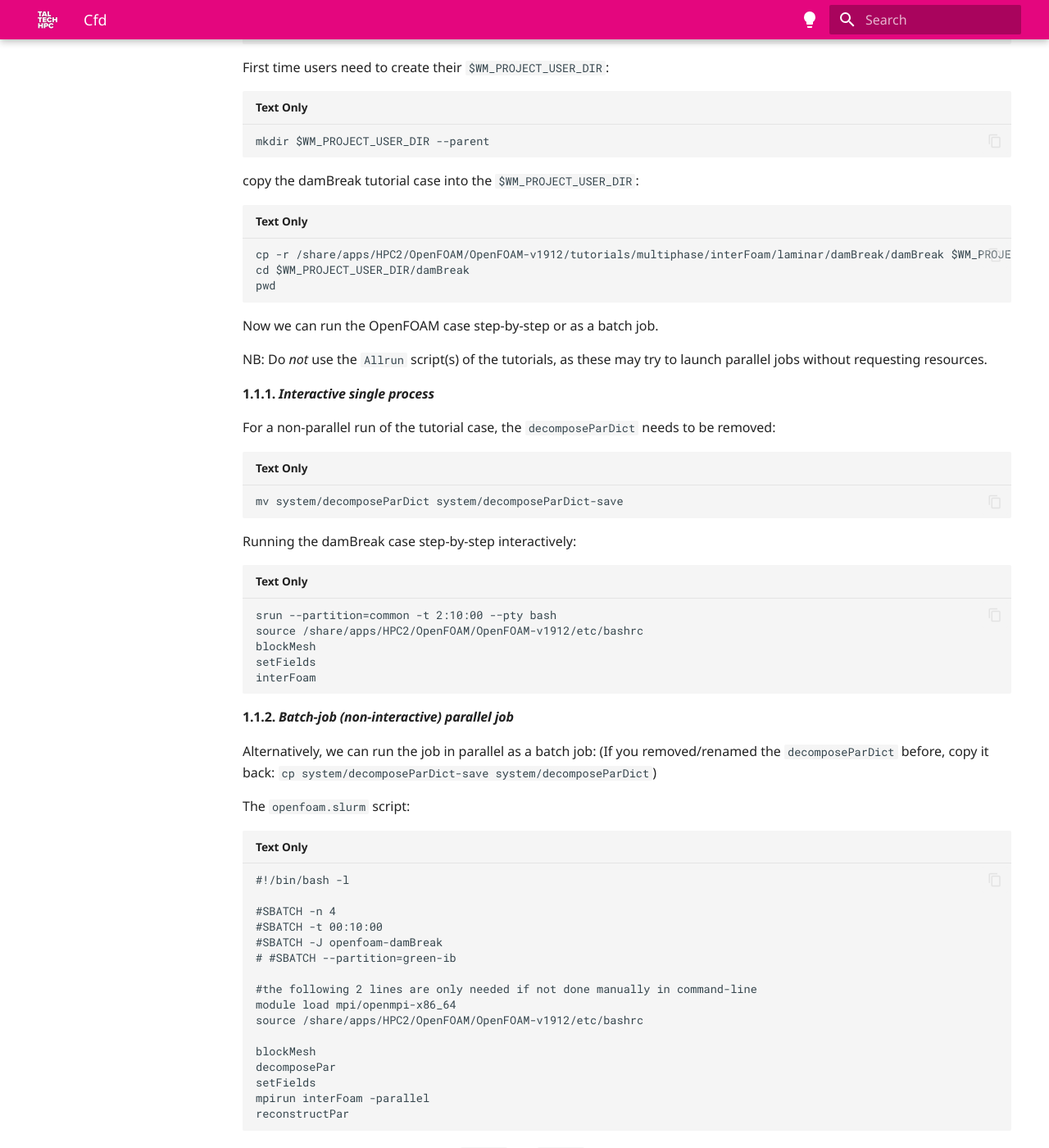
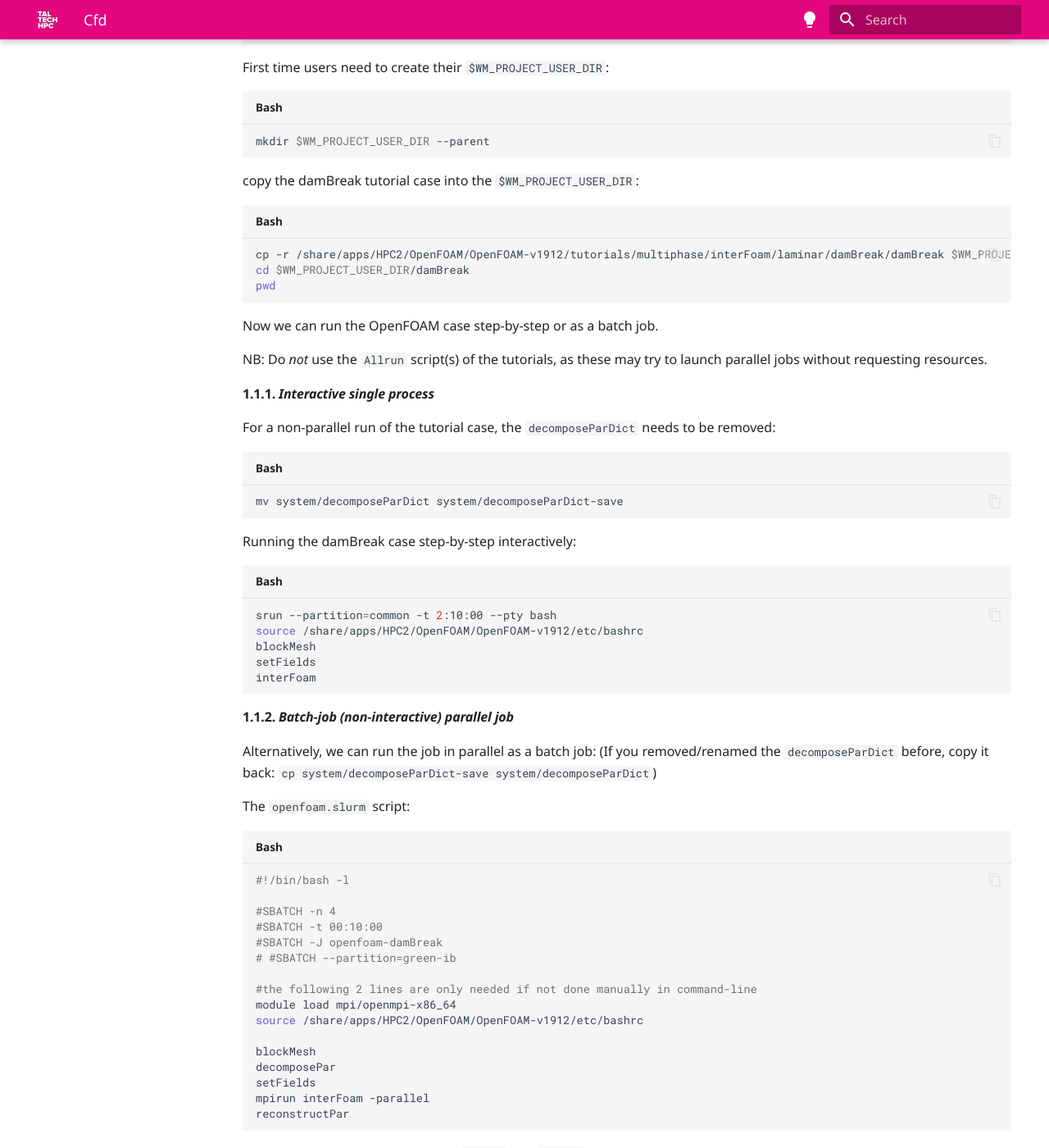
Before and after one commit to TalTech-HPC-Centre/user-guides-source, an MkDocs documentation site: the page built from docs/cfd.md, in a window 1280 px wide and 1400 px high, scrolled down 835 px. Shown: the whole window at 82% size. Built offline with MkDocs 1.6.1 and Material for MkDocs 9.7.7, drawn with Linux system fonts in a browser that asks for light colours; comment, search, counter and statistics services are not loaded; some of the changed text lies outside the part shown.

Commit message:
cfd.md 	modified:   docs/cfd.md

````diff
--- a/docs/cfd.md
+++ b/docs/cfd.md
@@ -21,18 +21,24 @@ The following software is under consideration:
 
 For the example we will use one of the tutorial cases.
 
-    module load mpi/openmpi-x86_64
-    source /share/apps/HPC2/OpenFOAM/OpenFOAM-v1912/etc/bashrc
+```bash
+module load mpi/openmpi-x86_64
+source /share/apps/HPC2/OpenFOAM/OpenFOAM-v1912/etc/bashrc
+```
 
 First time users need to create their `$WM_PROJECT_USER_DIR`:
 
-    mkdir $WM_PROJECT_USER_DIR --parent
+```bash
+mkdir $WM_PROJECT_USER_DIR --parent
+```
 
 copy the damBreak tutorial case into the `$WM_PROJECT_USER_DIR`:
 
-    cp -r /share/apps/HPC2/OpenFOAM/OpenFOAM-v1912/tutorials/multiphase/interFoam/laminar/damBreak/damBreak $WM_PROJECT_USER_DIR/
-    cd $WM_PROJECT_USER_DIR/damBreak
-    pwd
+```bash
+cp -r /share/apps/HPC2/OpenFOAM/OpenFOAM-v1912/tutorials/multiphase/interFoam/laminar/damBreak/damBreak $WM_PROJECT_USER_DIR/
+cd $WM_PROJECT_USER_DIR/damBreak
+pwd
+```
 
 Now we can run the OpenFOAM case step-by-step or as a batch job.
 
@@ -44,16 +50,19 @@ NB: Do *not* use the `Allrun` script(s) of the tutorials, as these may try to la
 
 For a non-parallel run of the tutorial case, the `decomposeParDict` needs to be removed:
 
-    mv system/decomposeParDict system/decomposeParDict-save
+```bash
+mv system/decomposeParDict system/decomposeParDict-save
+```
 
 Running the damBreak case step-by-step interactively:
 
-    srun --partition=common -t 2:10:00 -−pty bash
-    source /share/apps/HPC2/OpenFOAM/OpenFOAM-v1912/etc/bashrc
-    blockMesh
-    setFields
-    interFoam
-
+```bash
+srun --partition=common -t 2:10:00 -−pty bash
+source /share/apps/HPC2/OpenFOAM/OpenFOAM-v1912/etc/bashrc
+blockMesh
+setFields
+interFoam
+```
 
 
 #### _Batch-job (non-interactive) parallel job_
@@ -63,29 +72,32 @@ Alternatively, we can run the job in parallel as a batch job:
 
 The `openfoam.slurm` script:
 
-    #!/bin/bash -l
+```bash
+#!/bin/bash -l
 
-    #SBATCH -n 4
-    #SBATCH -t 00:10:00
-    #SBATCH -J openfoam-damBreak
-    # #SBATCH --partition=green-ib
+#SBATCH -n 4
+#SBATCH -t 00:10:00
+#SBATCH -J openfoam-damBreak
+# #SBATCH --partition=green-ib
 
-    #the following 2 lines are only needed if not done manually in command-line
-    module load mpi/openmpi-x86_64
-    source /share/apps/HPC2/OpenFOAM/OpenFOAM-v1912/etc/bashrc
+#the following 2 lines are only needed if not done manually in command-line
+module load mpi/openmpi-x86_64
+source /share/apps/HPC2/OpenFOAM/OpenFOAM-v1912/etc/bashrc
 
-    blockMesh
-    decomposePar
-    setFields
-    mpirun interFoam -parallel
-    reconstructPar
+blockMesh
+decomposePar
+setFields
+mpirun interFoam -parallel
+reconstructPar
+```
 
 and then run in the command-line (`module` and `source` are only needed if not in sbatch script):
 
-    module load mpi/openmpi-x86_64
-    source /share/apps/HPC2/OpenFOAM/OpenFOAM-v1912/etc/bashrc
-    sbatch openfoam.slurm
-
+```bash
+module load mpi/openmpi-x86_64
+source /share/apps/HPC2/OpenFOAM/OpenFOAM-v1912/etc/bashrc
+sbatch openfoam.slurm
+```
 
 #### Pre-processing (geometry and mesh generation)
 
@@ -93,7 +105,9 @@ The geometry and mesh can be either hand-coded using **blockMesh** or with **Gms
 
 To convert a Gmsh volume .msh file for OpenFOAM, use
 
-    gmshToFoam meshfile.msh
+```bash
+gmshToFoam meshfile.msh
+```
 
 Another possibility is to use CAD for a surface mesh and use the snappyHexMesh utility to adapt a blockMesh volume mesh to the surface (see OpenFOAM motorcycle tutorial).
 
@@ -103,11 +117,14 @@ Another possibility is to use CAD for a surface mesh and use the snappyHexMesh u
 
 Login to viz, change to the case directory, create an empty .foam file for the case
 
-    touch damBreak.foam
+```bash
+touch damBreak.foam
+```
 
 and then use the regular ParaView
-
-    paraview
+```bash
+paraview
+```
 
 and open the .foam file from the menu
 
@@ -118,11 +135,15 @@ and open the .foam file from the menu
 
 It is educational to check the runtime of the code using the `time` command, e.g. for the single-thread
 
-    time interFoam
+```bash
+time interFoam
+```
 
 and for the parallel run (in the `openfoam.slurm` script)
 
-    time mpirun -n $SLURM_NTASKS interFoam -parallel
+```bash
+time mpirun -n $SLURM_NTASKS interFoam -parallel
+```
 
 As the damBreak case is quite small, it is likely that the parallel run is not faster than the sequential, due to the communication overhead.
 
````
